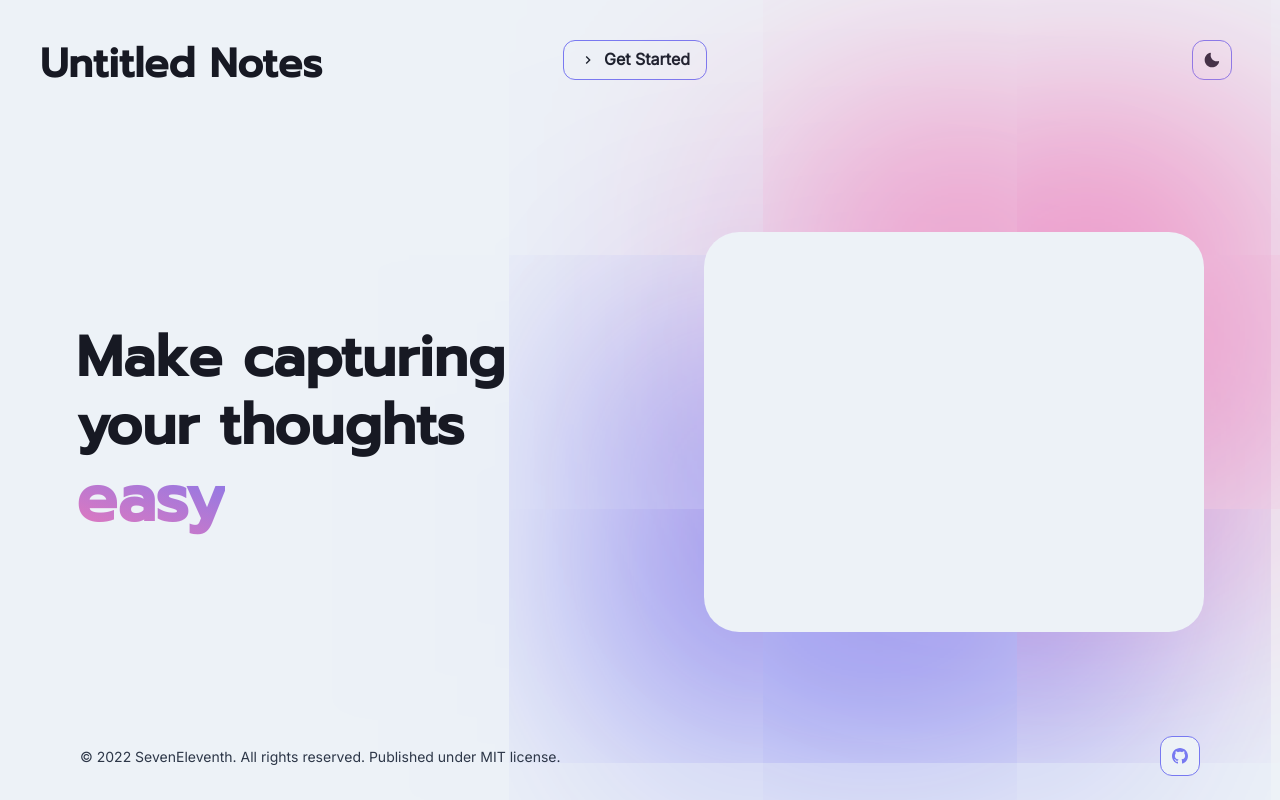
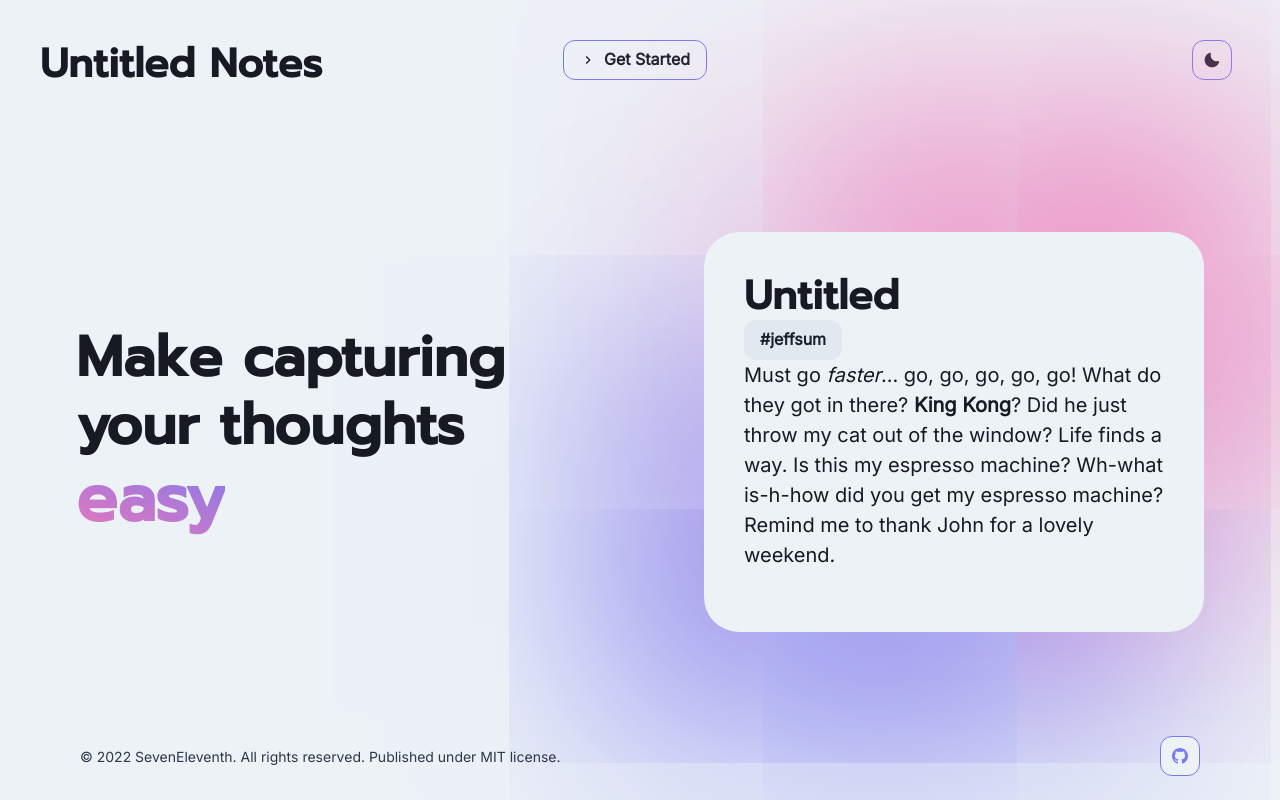
Before and after one commit to ryan-jm/untitled-notes, a Next.js app: page / in a window 1280 px wide. Built offline with nearby package versions, Linux system fonts and the light colour scheme; no server answers.

Commit message:
added tag filtering to the Create notelist

```diff
--- a/components/TagSearch.tsx
+++ b/components/TagSearch.tsx
@@ -9,7 +9,7 @@ export default function TagSearch(props) {
         key={tag}
         onClick={handleTag}
         m="3px"
-        variant={'cardTagsButton'}
+        variant={'dashboardTagsButton'}
         size={'sm'}
         w={'min-content'}
         value={tag}
@@ -25,13 +25,12 @@ export default function TagSearch(props) {
 
   return (
     <>
-      <Heading size={'sm'}>Tag filter: </Heading>
       <Flex justifyContent={'center'} flexDirection={'row'} flexWrap={'wrap'}>
         <Button
           key={'all'}
           onClick={() => setTagFilter(() => '')}
           m="3px"
-          variant={'cardTagsButton'}
+          variant={'dashboardTagsButton'}
           size={'sm'}
           w={'min-content'}
         >
--- a/components/UserInfo.tsx
+++ b/components/UserInfo.tsx
@@ -1,4 +1,4 @@
-import { Center } from '@chakra-ui/react';
+import { Center, Heading } from '@chakra-ui/react';
 
 import { useNoteContext } from '../contexts/NoteContext';
 
@@ -7,7 +7,7 @@ export default function UserInfo() {
 
   return (
     <Center>
-      <p>Total Notes: {notes.length}</p>
+      <Heading size="sm">Total Notes: {notes.length}</Heading>
     </Center>
   );
 }
--- a/pages/dashboard.tsx
+++ b/pages/dashboard.tsx
@@ -31,12 +31,8 @@ export default function Dashboard() {
     setTagsArray(() => generateUniqueTagList());
 
     if (!tagFilter) {
-      console.log('false');
-
       setTaggedNotes(notes);
     } else if (tagFilter) {
-      console.log('true');
-
       setTaggedNotes(() => getFilteredNotes());
     }
   }, [tagFilter, notes]);
--- a/pages/index.tsx
+++ b/pages/index.tsx
@@ -1,4 +1,4 @@
-import { Flex, Box, Center, Heading } from '@chakra-ui/react';
+import { Flex, Box, Center, Heading, Button, Text, Tooltip } from '@chakra-ui/react';
 
 export default function Home() {
   return (
@@ -37,7 +37,21 @@ export default function Home() {
             borderRadius={'35px'}
             boxShadow={'80px -100px 500px #F178B6'}
             position="absolute"
-          ></Box>
+            p={{ base: '24px', md: '40px' }}
+          >
+            <Heading fontSize={{ base: '24px', md: '40px' }}>Untitled</Heading>
+            <Tooltip label="God help us, we're in the hands of engineers. - Jeffsum.com" aria-label="A tooltip">
+              <Button variant={'dashboardTagsButton'}>#jeffsum</Button>
+            </Tooltip>
+            {
+              // @ts-ignore
+              <Text fontSize={{ base: '14px', md: '20px' }} noOfLines={{ base: '4', md: '7' }}>
+                Must go <i>faster</i>... go, go, go, go, go! What do they got in there? <b>King Kong</b>? Did he just
+                throw my cat out of the window? Life finds a way. Is this my espresso machine? Wh-what is-h-how did you
+                get my espresso machine? Remind me to thank John for a lovely weekend.
+              </Text>
+            }
+          </Box>
         </Flex>
       </Flex>
     </Center>
--- a/styles/theme.ts
+++ b/styles/theme.ts
@@ -111,6 +111,19 @@ const Button = {
         boxShadow: '0',
       },
     }),
+    dashboardTagsButton: (props) => ({
+      color: props.colorMode === 'dark' ? 'gray.200' : 'gray.800',
+      bg: props.colorMode === 'dark' ? 'gray.700' : 'gray.200',
+      border: 'none',
+      borderColor: 'iris.100',
+      _hover: {
+        bg: mode(darken('gray.200', 10), whiten('gray.700', 10))(props),
+      },
+      _focus: {
+        boxShadow: '0',
+      },
+      _active: {},
+    }),
   },
   // The default `size` or `variant` values
   defaultProps: {
```
Also changed, not shown: components/NoteList.tsx (+39 -6 lines).
